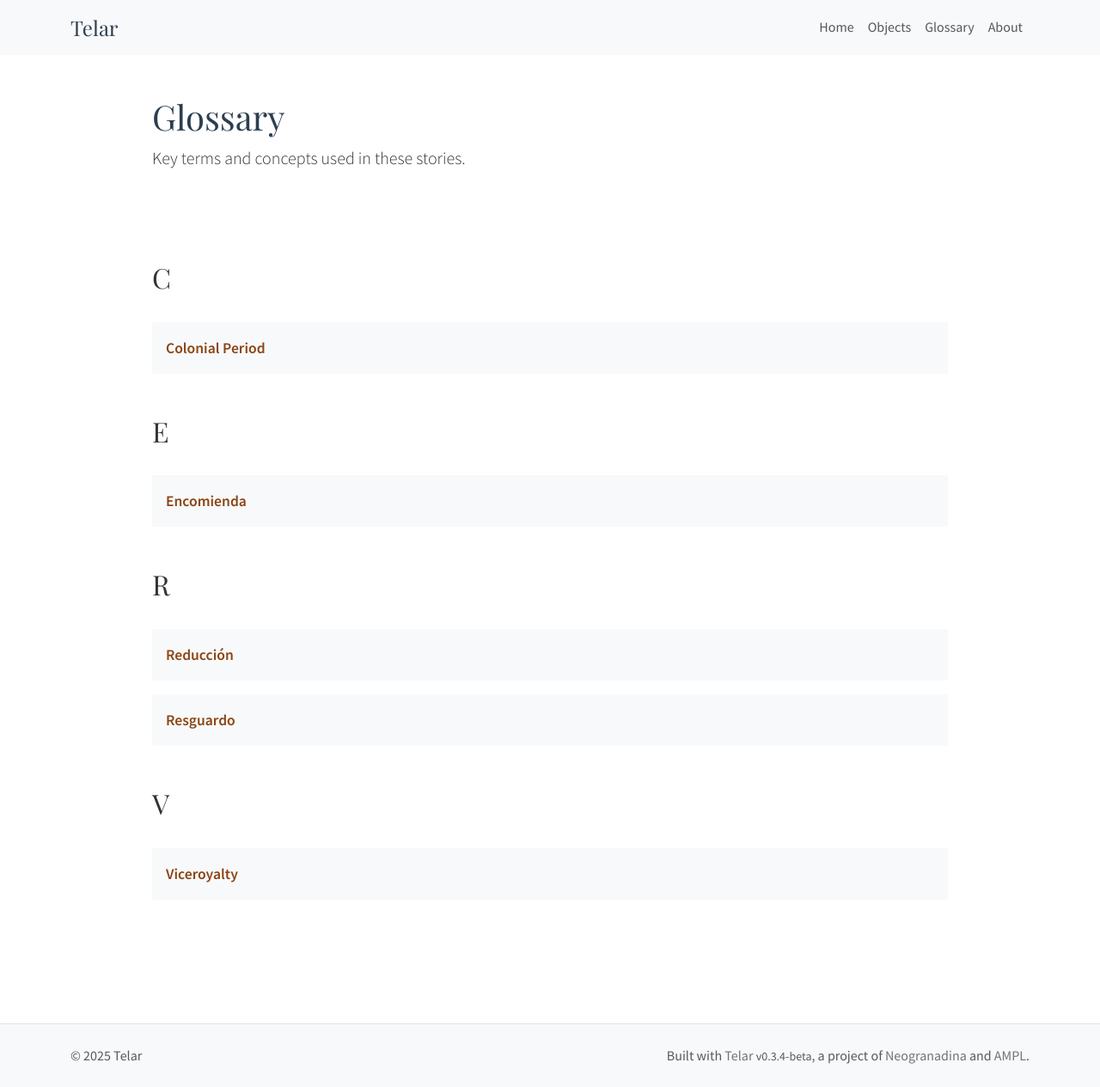
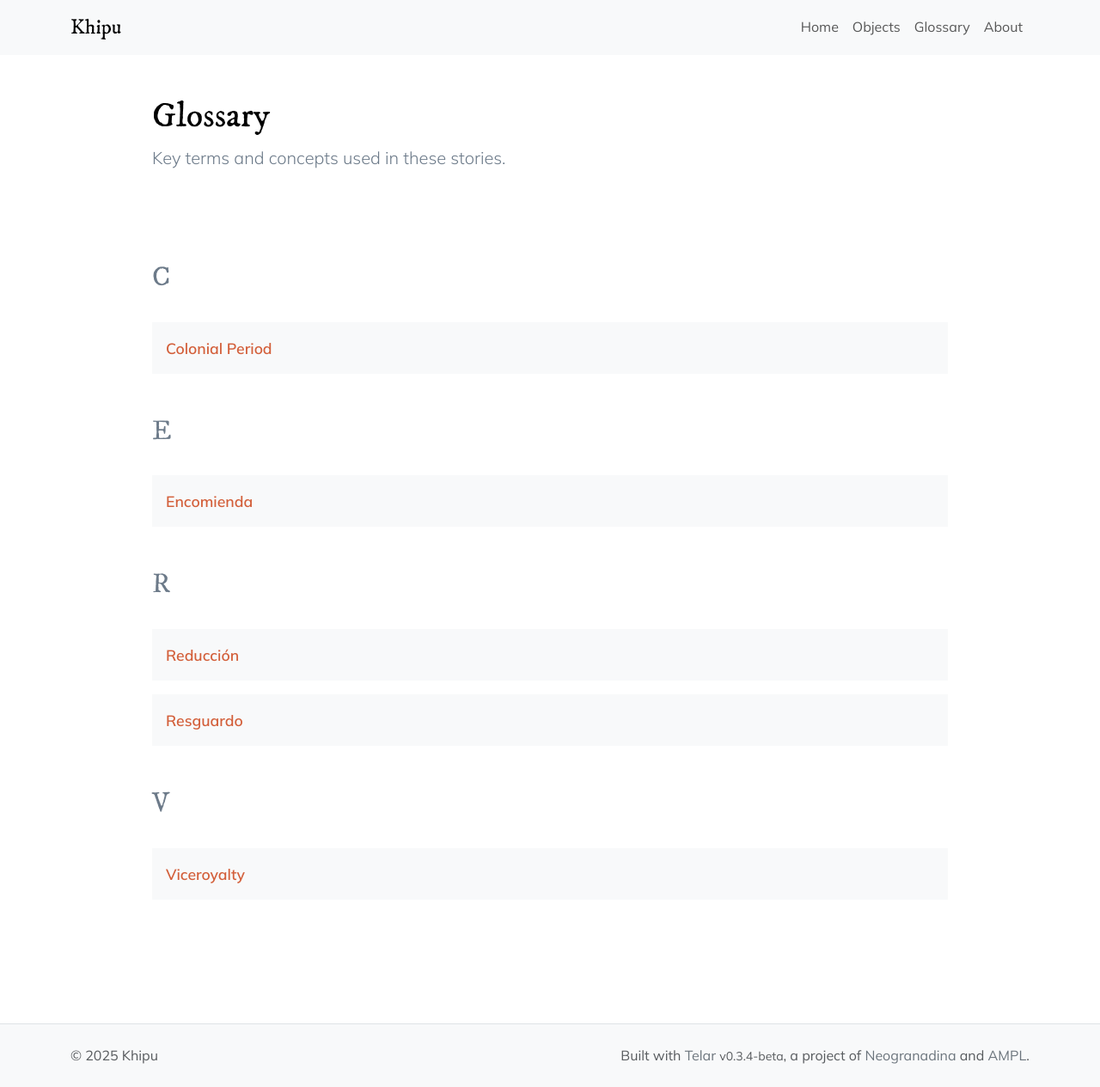
Before and after one commit to up-in-the-clouds/khipu-storytelling, a Jekyll site: the page built from pages/glossary.md, in a window 1280 px wide. Shown: the whole page at 86% size. Built offline with Jekyll 4.4.1, drawn with Linux system fonts in a browser that asks for light colours.

Commit message:
Update _config.yml

```diff
--- a/_config.yml
+++ b/_config.yml
@@ -2,13 +2,13 @@
 # https://github.com/UCSB-AMPLab/telar
 
 # Site Settings
-title: Telar
-description: "Telar (Spanish for 'loom') is a static site generator built on Jekyll that weaves together IIIF images, text, and layered contextual information into interactive digital narrative exhibitions. Telar is developed by Adelaida Ávila, Juan Cobo Betancourt, Santiago Muñoz, and students and scholars at the UCSB and UT Archives, Memory, and Preservation Labs."
+title: Khipu
+description: "Description here"
 baseurl: "/telar"
 url: "https://ampl.clair.ucsb.edu"
 author: ""
 email: ""
-telar_theme: "paisajes" # Options: paisajes, neogranadina, santa-barbara, austin, or custom
+telar_theme: "neogranadina" # Options: paisajes, neogranadina, santa-barbara, austin, or custom
 logo: "" # Path to logo image (optional)
 telar_language: "en" # Options: "en" (English), "es" (Español)
 
@@ -29,8 +29,8 @@ telar_language: "en" # Options: "en" (English), "es" (Español)
 #    - If running locally: Run `python3 scripts/fetch_google_sheets.py` before building
 google_sheets:
   enabled: true
-  shared_url: "https://docs.google.com/spreadsheets/d/18dJWy9wkLD7Muokigg4wp85c3Vsjuphdrn0g51pwkGY/edit"
-  published_url: "https://docs.google.com/spreadsheets/d/e/2PACX-1vT9eeRoyQCr1j-1uDaWBm-rgZNXtn9A-mepL0I4dqDTx2-E_6gbVD-8x0DYDVhppiAzrFpd20_9cr3z/pubhtml"
+  shared_url: "https://docs.google.com/spreadsheets/d/1nOFRgHwzp2zEmAszYC7o3cT63At_gQBBACGLfJwFCwc/edit"
+  published_url: "https://docs.google.com/spreadsheets/d/e/2PACX-1vSMmpcjrRDV7pxg2Gzm6FL-7YAx1XYUV9DfIvz_7QmNq_acGmi9SqO0g6G3pDh_itcjp_v2y9Rus54s/pubhtml"
 
 #
 #
```
